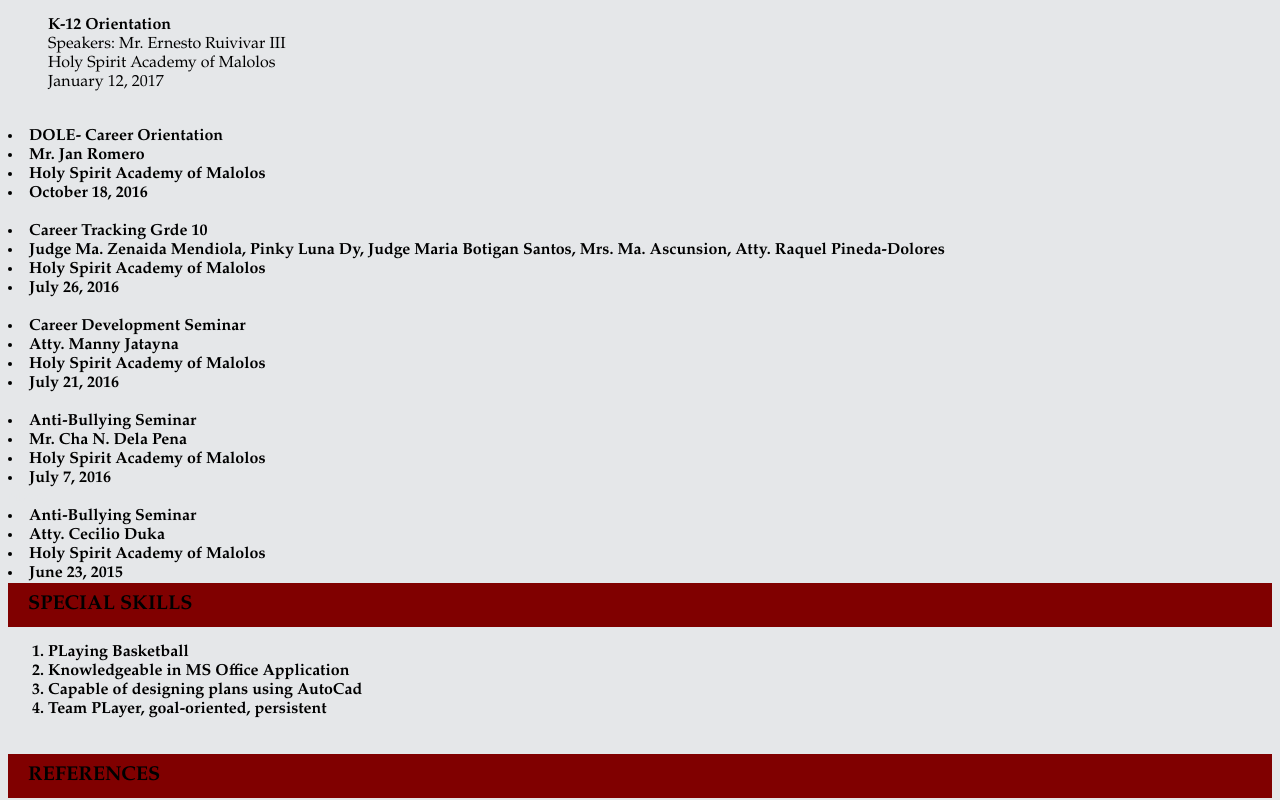
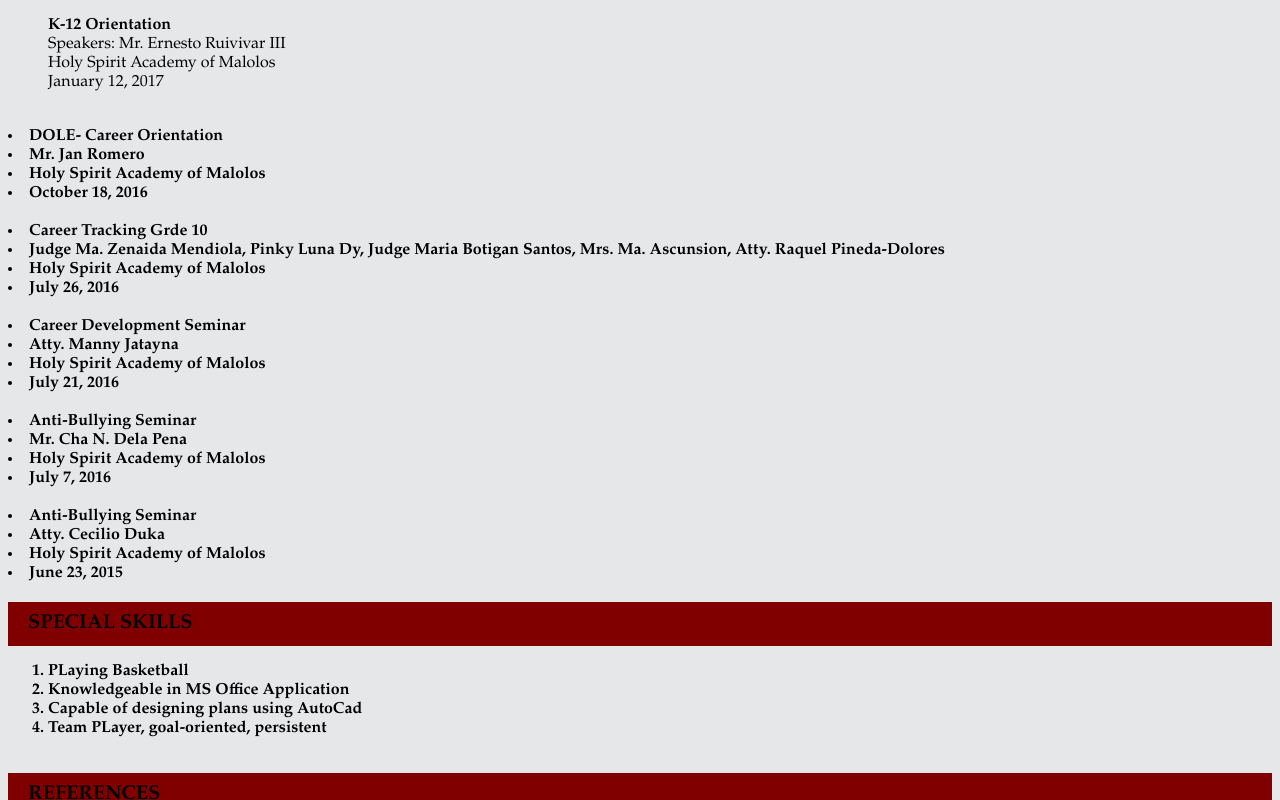
Before and after one commit to eigiepabilario/egpabilario.github.io, a plain HTML site: page index.html in a window 1280 px wide. Shown: the part 526-1326 px from the top of the page. Drawn offline with Linux system fonts and the light colour scheme.

Commit message:
Update index.html

```diff
--- a/index.html
+++ b/index.html
@@ -61,16 +61,18 @@
 	<li>Atty. Manny Jatayna</li>
 	<li>Holy Spirit Academy of Malolos</li>
 	<li>July 21, 2016</li>
-&nbsp
+&nbsp;
 	<li><b>Anti-Bullying Seminar</b></li>
 	<li>Mr. Cha N. Dela Pena</li>
 	<li>Holy Spirit Academy of Malolos</li>
 	<li>July 7, 2016</li>
-nbsp;
+&nbsp;
 	<li><b>Anti-Bullying Seminar</b></li>
 	<li>Atty. Cecilio Duka</li>
 	<li>Holy Spirit Academy of Malolos</li>
 	<li>June 23, 2015</li>
+</ul>
+&nbsp;
 <ul class="bullet">
 <li class="head">SPECIAL SKILLS</b></li>
 </ul>
```
